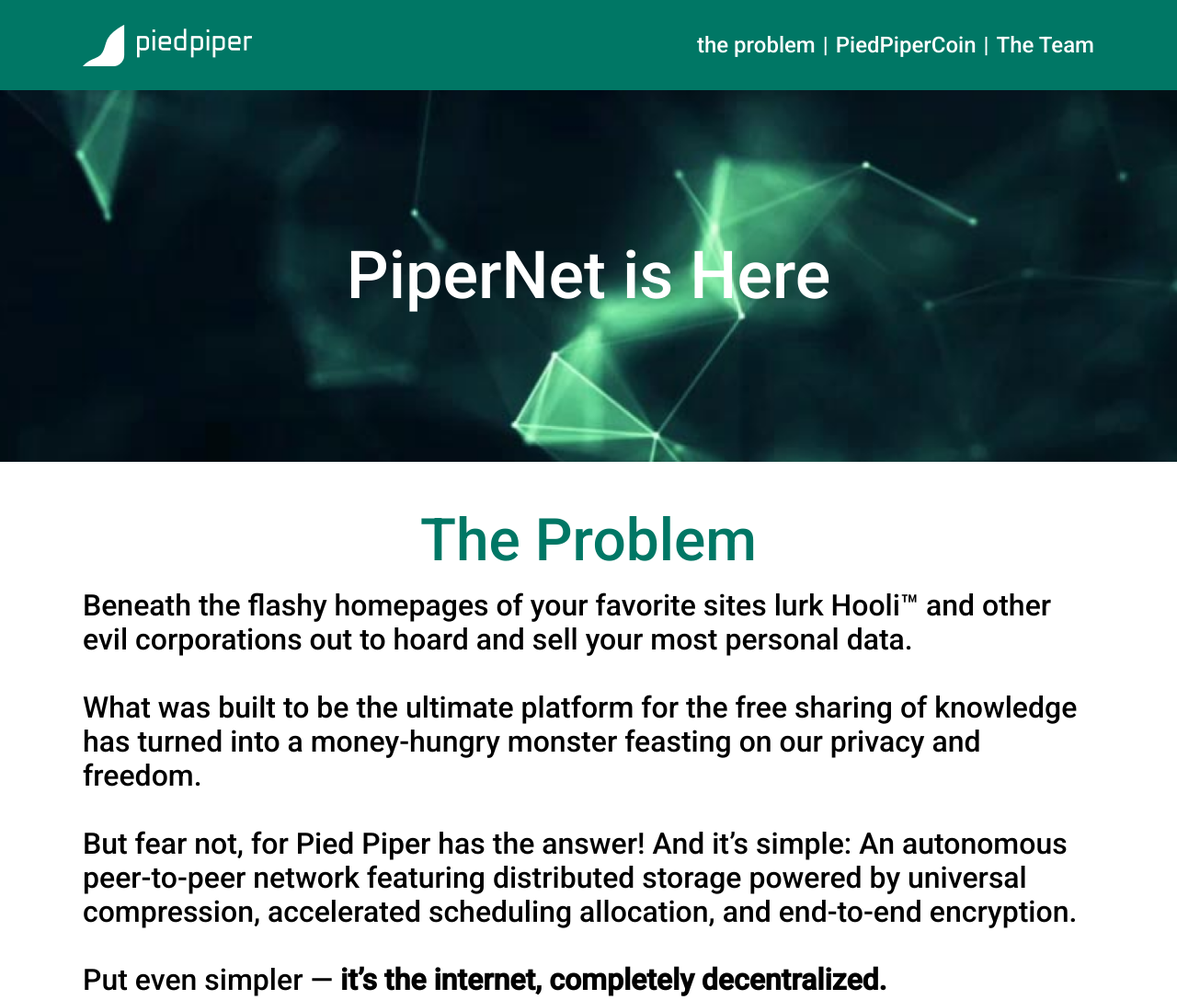
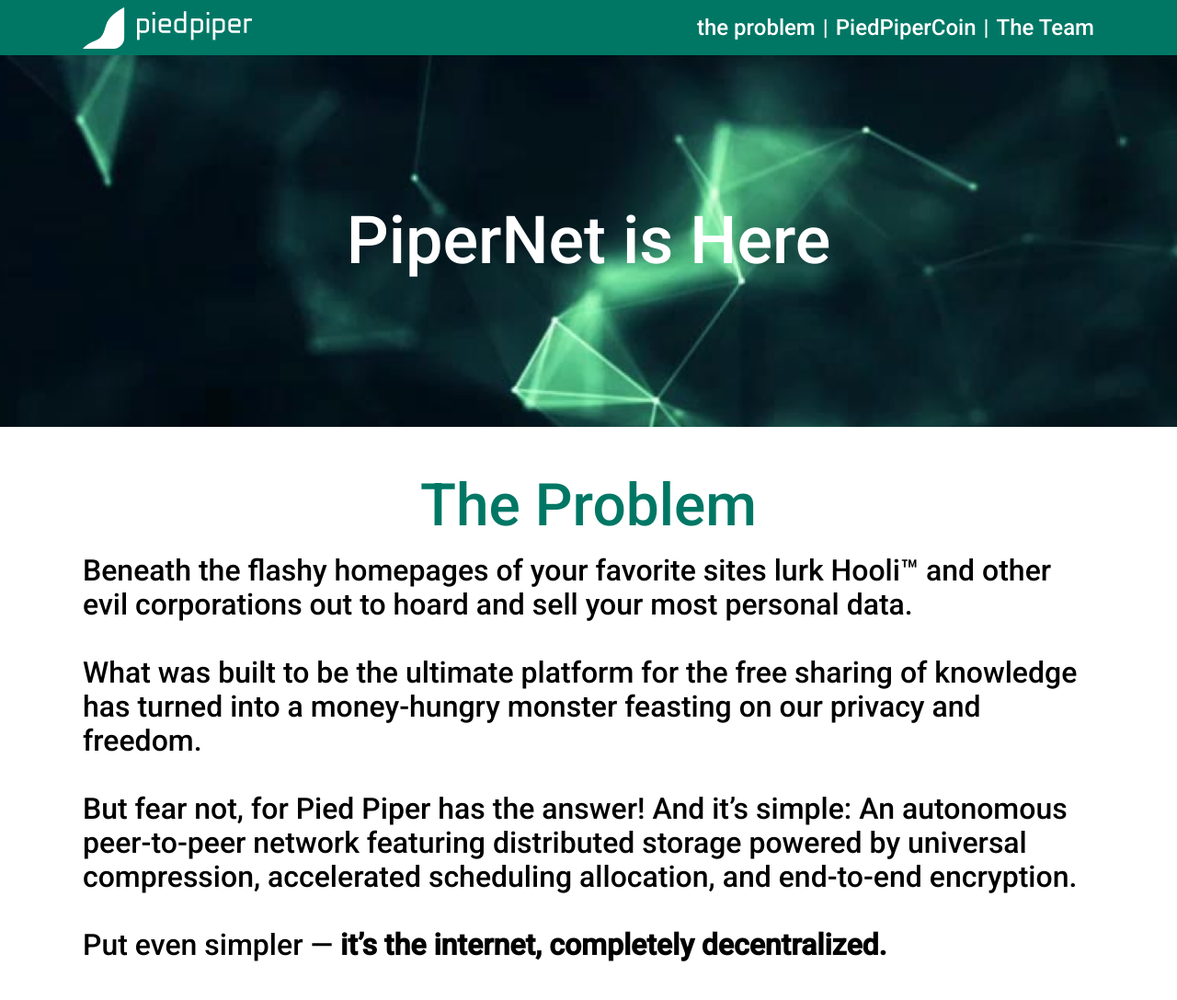
Before and after one commit to myphic/Pipernet, a website: page index.html in a window 1280 px wide. Shown: the top 1087 px of the page at 92% size. Drawn offline with Linux system fonts and the light colour scheme.

Commit message:
finished desktop version

```diff
--- a/scss/style.scss
+++ b/scss/style.scss
@@ -40,8 +40,7 @@
     align-items: center;
     width: 1100px;
     margin: 0 auto;
-    padding-top: 19px;
-    padding-bottom: 19px;
+
     &-logo {
         width: 184px;
         height: 45px;
@@ -151,6 +150,7 @@
     flex-wrap: wrap;
     padding: 0;
     padding-bottom: 20px;
+    margin: 0;
     &__item {
         flex-basis: 33.3333%;
         text-align: center;
```
Also changed, not shown: css/style.css.
